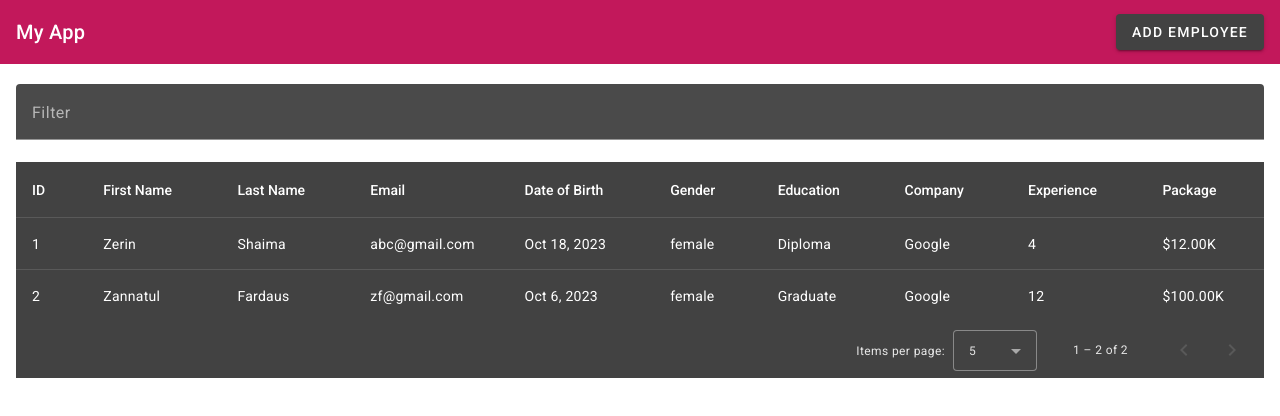
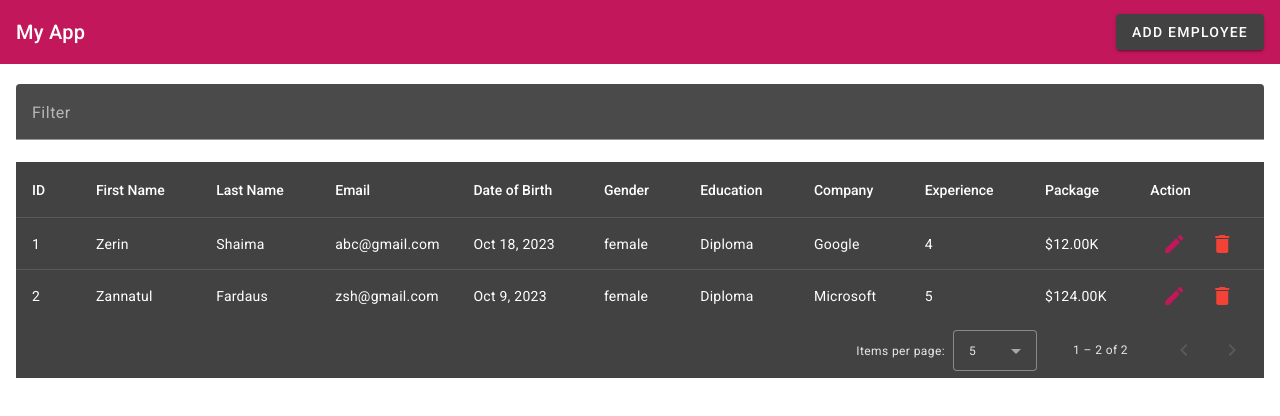
Before and after one commit to 1804057/my-angular-crud-app, an Angular app: page / in a window 1280 px wide. Shown: the top 416 px of the page. Built offline with nearby package versions, Linux system fonts and the light colour scheme; data requests are answered from the project's data file.

Commit message:
made a delete button!

```diff
--- a/db.json
+++ b/db.json
@@ -32,13 +32,13 @@
     {
       "firstName": "Zannatul",
       "lastName": "Fardaus",
-      "email": "zf@gmail.com",
-      "dob": "2023-10-06T18:00:00.000Z",
+      "email": "zsh@gmail.com",
+      "dob": "2023-10-09T18:00:00.000Z",
       "gender": "female",
-      "education": "Graduate",
-      "company": "Google",
-      "experience": "12",
-      "package": "100",
+      "education": "Diploma",
+      "company": "Microsoft",
+      "experience": 5,
+      "package": 124,
       "id": 2
     }
   ]
--- a/src/app/app.component.html
+++ b/src/app/app.component.html
@@ -62,6 +62,19 @@
         <td mat-cell *matCellDef="let row"> {{row.package |currency}}K </td>
       </ng-container>
 
+      <ng-container matColumnDef="action">
+        <th mat-header-cell *matHeaderCellDef mat-sort-header> Action </th>
+        <td mat-cell *matCellDef="let row">
+          <button mat-icon-button color="primary">
+            <mat-icon>edit</mat-icon>
+          </button>
+          <button mat-icon-button color="warn" (click)="deleteEmployee(row.id)">
+            <mat-icon>delete</mat-icon>
+          </button>
+        </td>
+
+      </ng-container>
+
       <tr mat-header-row *matHeaderRowDef="displayedColumns"></tr>
       <tr mat-row *matRowDef="let row; columns: displayedColumns;"></tr>
 
--- a/src/app/app.component.ts
+++ b/src/app/app.component.ts
@@ -17,7 +17,19 @@ import {MatFormFieldModule} from '@angular/material/form-field';
 export class AppComponent implements OnInit{
   title = 'my-angular-crud-app';
 
-  displayedColumns: string[] = ['id', 'firstName','lastName','email','dob','gender','education','company','experience','package'];
+  displayedColumns: string[] = [
+    'id',
+    'firstName',
+    'lastName',
+    'email',
+    'dob',
+    'gender',
+    'education',
+    'company',
+    'experience',
+    'package',
+    'action'
+  ];
   dataSource!: MatTableDataSource<any>;
 
   @ViewChild(MatPaginator) paginator!: MatPaginator;
@@ -29,7 +41,15 @@ export class AppComponent implements OnInit{
     this.getEmployeeList();
   }
   openAddEditForm() {
-    this._dialog.open(EmpAddEditComponent);
+    const dialogRef = this._dialog.open(EmpAddEditComponent);
+    dialogRef.afterClosed().subscribe({
+      next:(val)=>{
+        if(val)
+        {
+          this.getEmployeeList();
+        }
+      }
+    })
   }
   getEmployeeList(){
     this._empService.getEmployeeList().subscribe({
@@ -52,4 +72,16 @@ export class AppComponent implements OnInit{
       this.dataSource.paginator.firstPage();
     }
   }
+
+  deleteEmployee(id:number){
+    this._empService.deleteEmployee(id).subscribe({
+      next:(res)=>{
+        alert('Employee Deleted');
+        this.getEmployeeList();
+      },
+      error:(err)=>{
+        console.log(err)
+      }
+    })
+  }
 }
--- a/src/app/emp-add-edit/emp-add-edit.component.html
+++ b/src/app/emp-add-edit/emp-add-edit.component.html
@@ -63,7 +63,7 @@
         </div>
     </div>
     <div mat-dialog-actions class="action">
-        <button mat-raised-button>Cancel</button>
+        <button mat-raised-button type="button" [mat-dialog-close]="false">Cancel</button>
         <button mat-raised-button color="primary">Submit</button>
     </div>
 </form>
--- a/src/app/emp-add-edit/emp-add-edit.component.ts
+++ b/src/app/emp-add-edit/emp-add-edit.component.ts
@@ -2,6 +2,7 @@ import { Component } from '@angular/core';
 import { FormBuilder, FormGroup } from '@angular/forms';
 import { EmployeeService } from '../services/employee.service';
 import { DialogRef } from '@angular/cdk/dialog';
+import { MatDialogRef } from '@angular/material/dialog';
 
 @Component({
   selector: 'app-emp-add-edit',
@@ -18,7 +19,7 @@ export class EmpAddEditComponent {
   ]
   constructor(private _fb:FormBuilder,
     private _empService: EmployeeService,
-    private _dialogRef: DialogRef<EmpAddEditComponent>){ //service variable form builder
+    private _dialogRef: MatDialogRef<EmpAddEditComponent>){ //service variable form builder
     this.empForm= this._fb.group({
         firstName: '',
         lastName: '',
@@ -36,7 +37,7 @@ export class EmpAddEditComponent {
       this._empService.addEmployee(this.empForm.value).subscribe({
         next: (val:any)=>{
           alert('Employee Added Successfully')
-          this._dialogRef.close();
+          this._dialogRef.close(true);
         },
         error:(err: any)=>{
           console.log(err);
--- a/src/app/services/employee.service.ts
+++ b/src/app/services/employee.service.ts
@@ -15,4 +15,8 @@ export class EmployeeService {
   getEmployeeList():Observable<any>{
     return this._http.get('http://localhost:3000/employee');
   }
+
+  deleteEmployee(id: number):Observable<any>{
+    return this._http.delete(`http://localhost:3000/employee/${id}`);
+  }
 }
```
